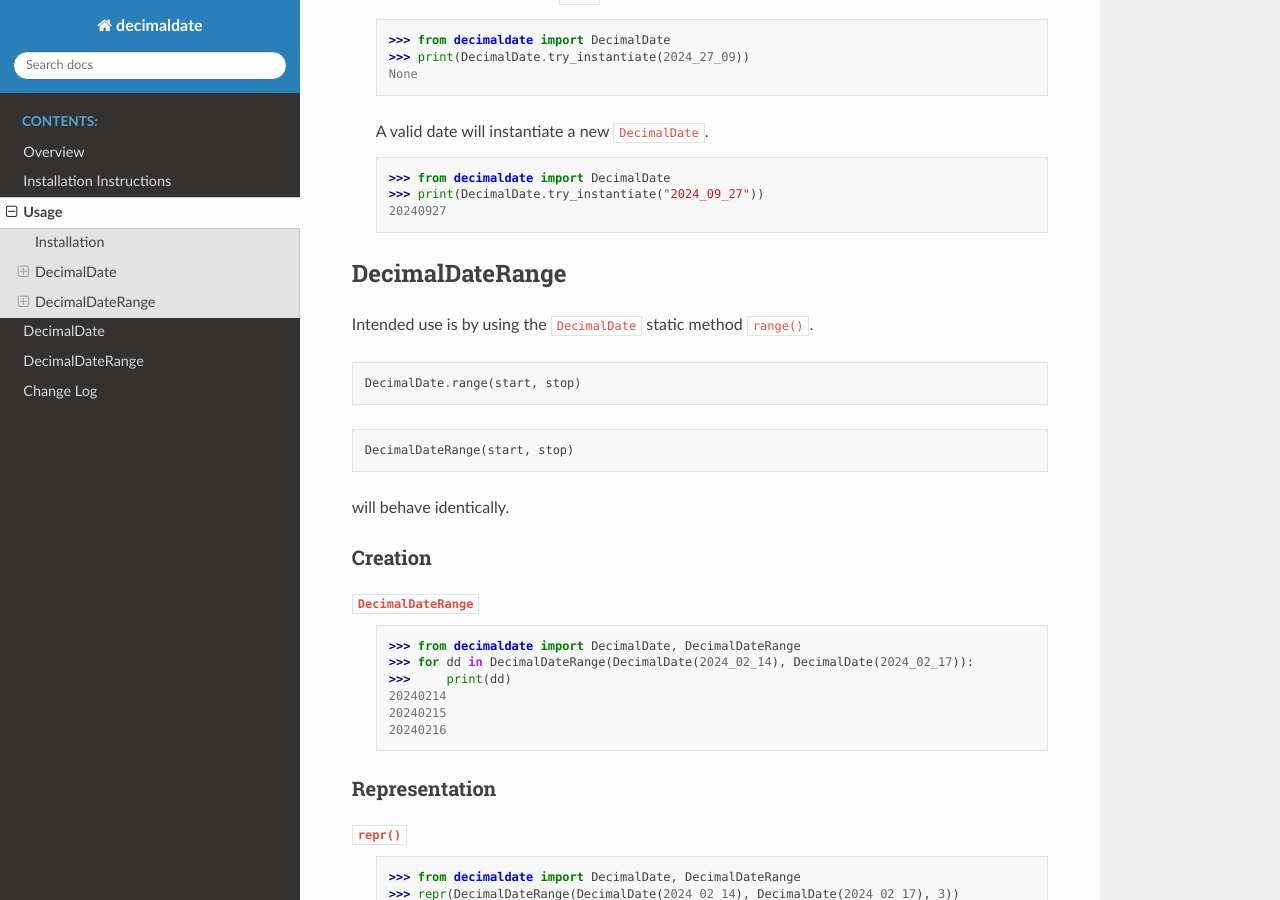
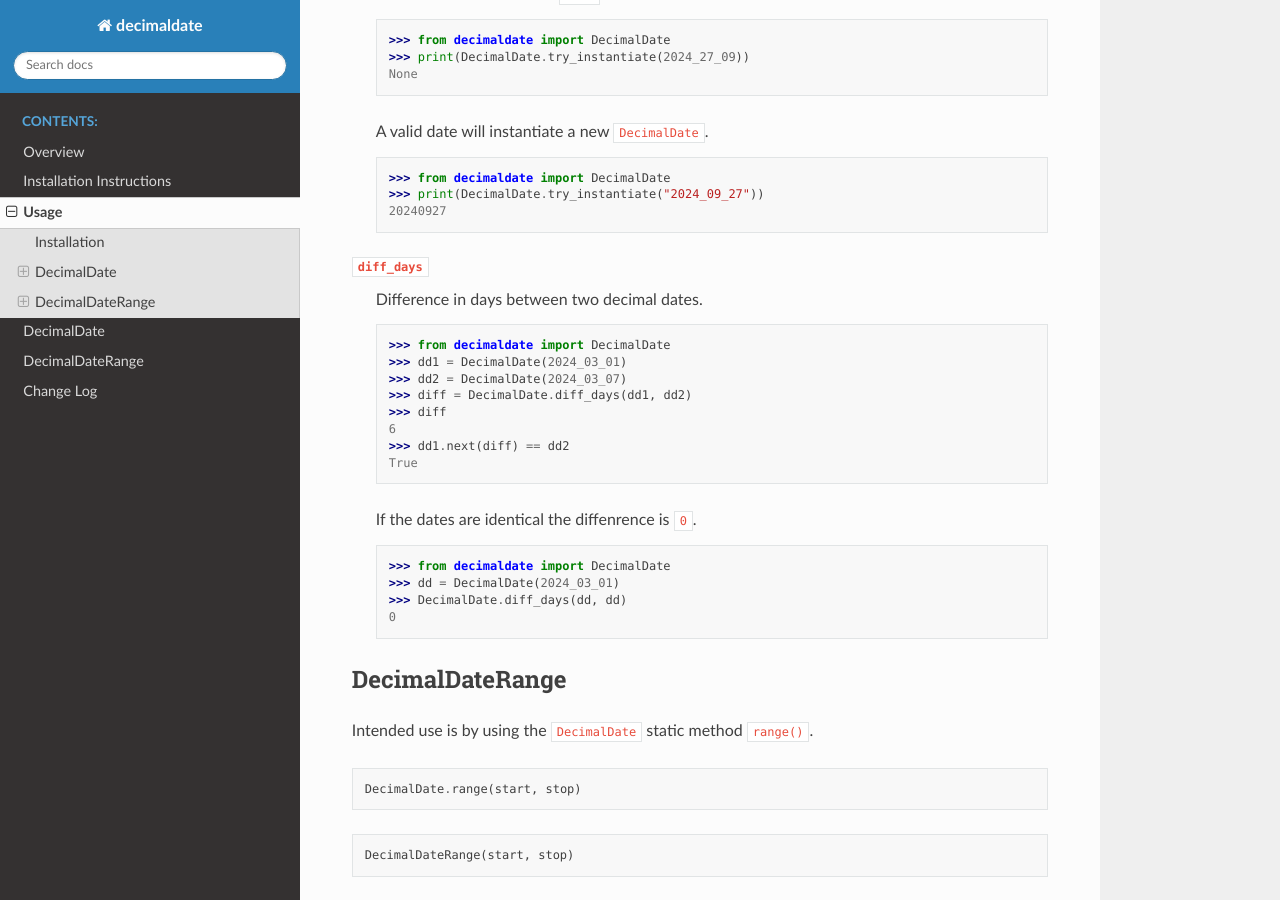
Before and after one commit to TorbenJakobsen/decimaldate, a Sphinx documentation site: the page built from docs/source/usage.rst, in a window 1280 px wide and 900 px high, scrolled down 8879 px. Built offline with Sphinx 7.4.7 and the Read the Docs theme 3.1.0, drawn with Linux system fonts in a browser that asks for light colours.

```diff
--- a/docs/source/changelog.rst
+++ b/docs/source/changelog.rst
@@ -9,12 +9,14 @@
 New Features
 ------------
 
-* None.
+* Added static method ``DecimalDate.diff_days()``.
 
 Other Changes
 -------------
 
-* None.
+* proper calculate ``DecimalDateRange.last()``
+* proper calculate ``DecimalDateRange.length()``
+* Updates to documentation.
 
 Bugfixes
 --------
--- a/docs/source/usage.rst
+++ b/docs/source/usage.rst
@@ -402,6 +402,27 @@ Class Methods
     >>> print(DecimalDate.try_instantiate("2024_09_27"))
     20240927
 
+
+``diff_days``
+    Difference in days between two decimal dates.
+
+    >>> from decimaldate import DecimalDate
+    >>> dd1 = DecimalDate(2024_03_01)
+    >>> dd2 = DecimalDate(2024_03_07)
+    >>> diff = DecimalDate.diff_days(dd1, dd2)
+    >>> diff
+    6
+    >>> dd1.next(diff) == dd2
+    True
+
+    If the dates are identical the diffenrence is ``0``.
+
+    >>> from decimaldate import DecimalDate
+    >>> dd = DecimalDate(2024_03_01)
+    >>> DecimalDate.diff_days(dd, dd)
+    0
+
+
 ====================
   DecimalDateRange
 ====================
```
Also changed, not shown: src/decimaldate/__init__.py (+28 -8 lines), 1 other file.
